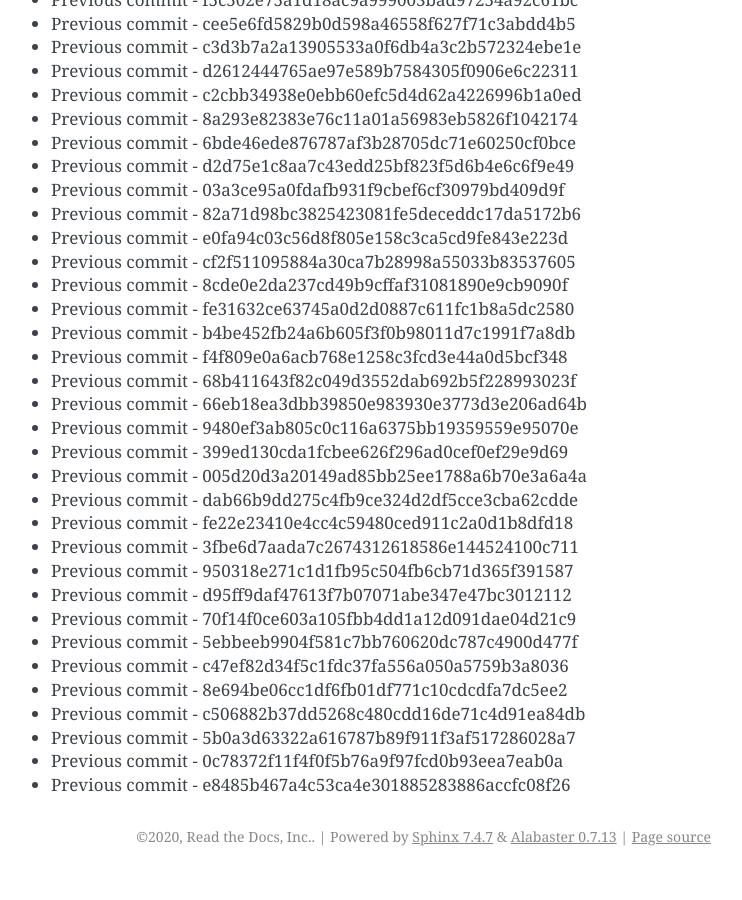
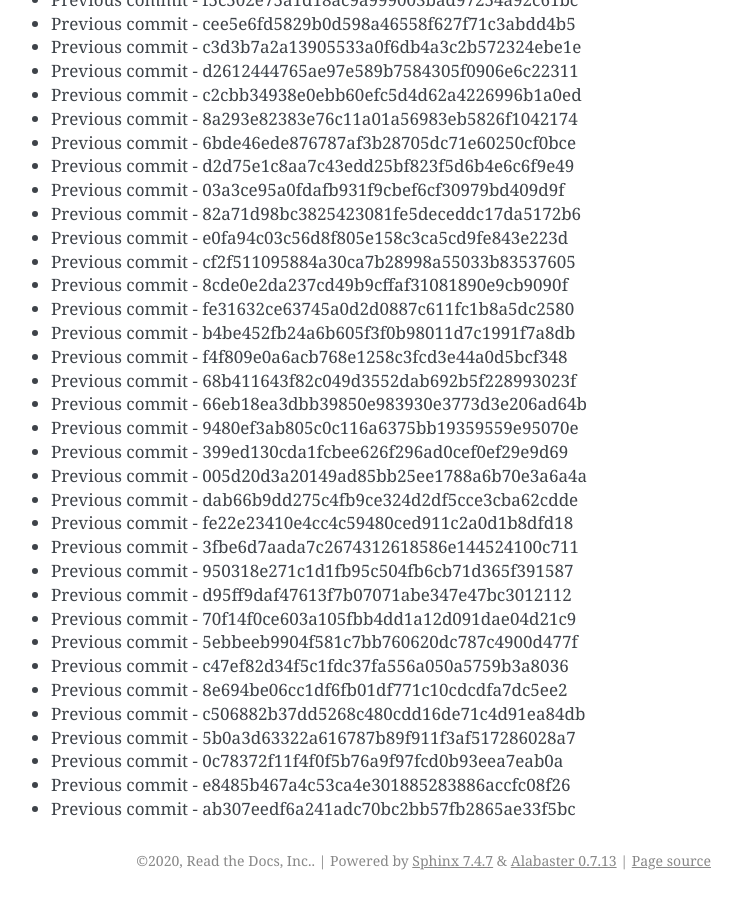
Before and after one commit to readthedocs/rtd-git-stresstest, a Sphinx documentation site: the page built from docs/updates.rst, in a window 1280 px wide and 900 px high, scrolled down 86372 px. Shown: the whole window, without its empty margins (399-1141 px from the left). Built offline with Sphinx 7.4.7, drawn with Linux system fonts in a browser that asks for light colours; before the commit the page ends 87248 px from its top, so only the background shows below that.

Commit message:
Generating commit from previous: ab307eedf6a241adc70bc2bb57fb2865ae33f5bc

```diff
--- a/docs/updates.rst
+++ b/docs/updates.rst
@@ -3661,3 +3661,4 @@ It can be tested for any performance characteristics.
 * Previous commit - 5b0a3d63322a616787b89f911f3af517286028a7
 * Previous commit - 0c78372f11f4f0f5b76a9f97fcd0b93eea7eab0a
 * Previous commit - e8485b467a4c53ca4e301885283886accfc08f26
+* Previous commit - ab307eedf6a241adc70bc2bb57fb2865ae33f5bc
```
